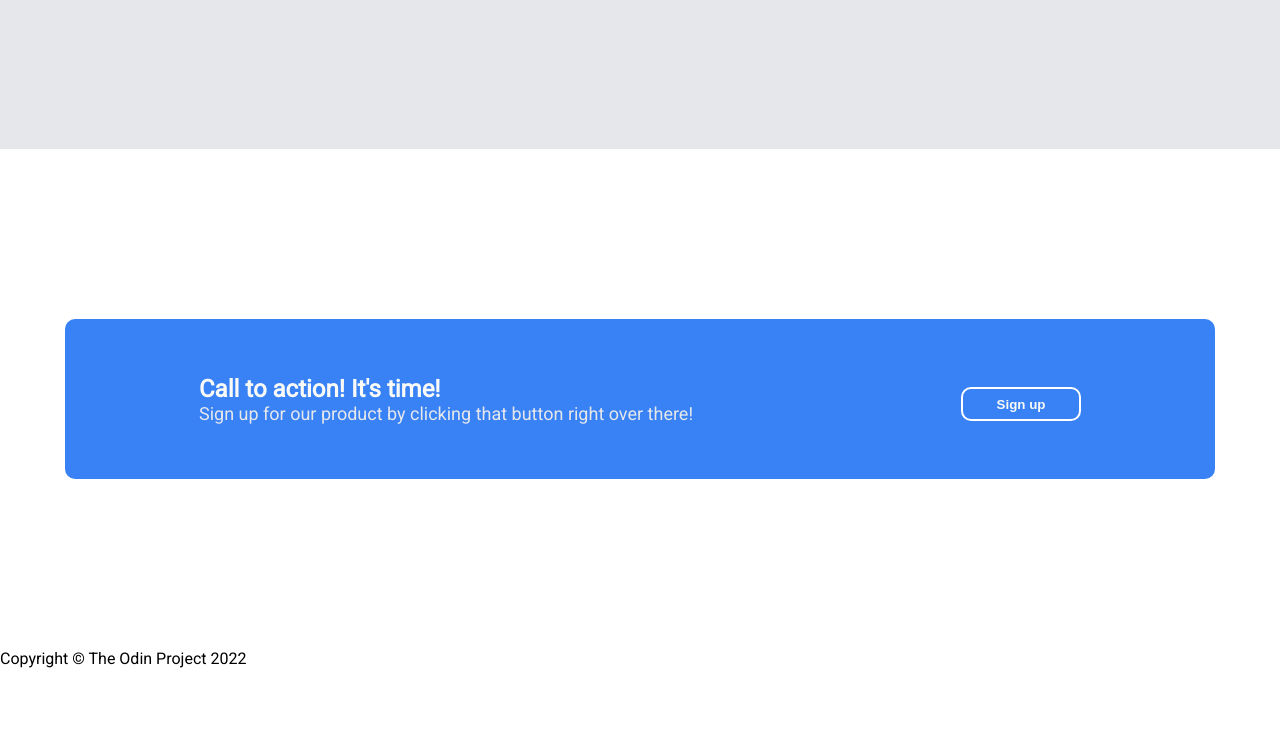
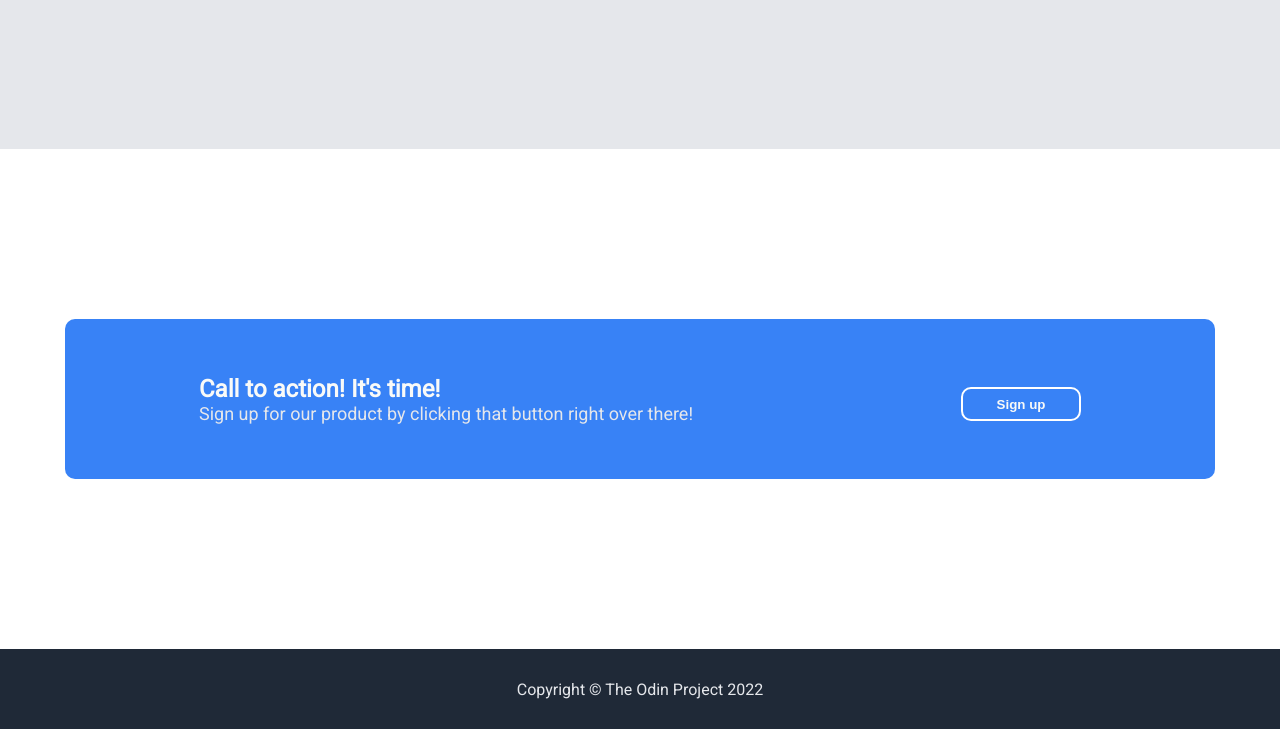
Before and after one commit to Arbitrate3280/odin-landing-page, a plain HTML site: page index.html in a window 1280 px wide. Shown: the part 1401-2130 px from the top of the page. Before the commit the page ends 2069 px from the top, so only its background shows below. Drawn offline with Linux system fonts and the light colour scheme.

Commit message:
Finish project!!

```diff
--- a/styles.css
+++ b/styles.css
@@ -207,3 +207,12 @@ button, .placeholder-pic, .call-to-action {
 }
 
 /* footer */
+
+.footer {
+    display: flex;
+    background-color: #1F2937;
+    justify-content: center;
+    align-items: center;
+    color:#E5E7EB;
+    height: 80px;
+}
```
